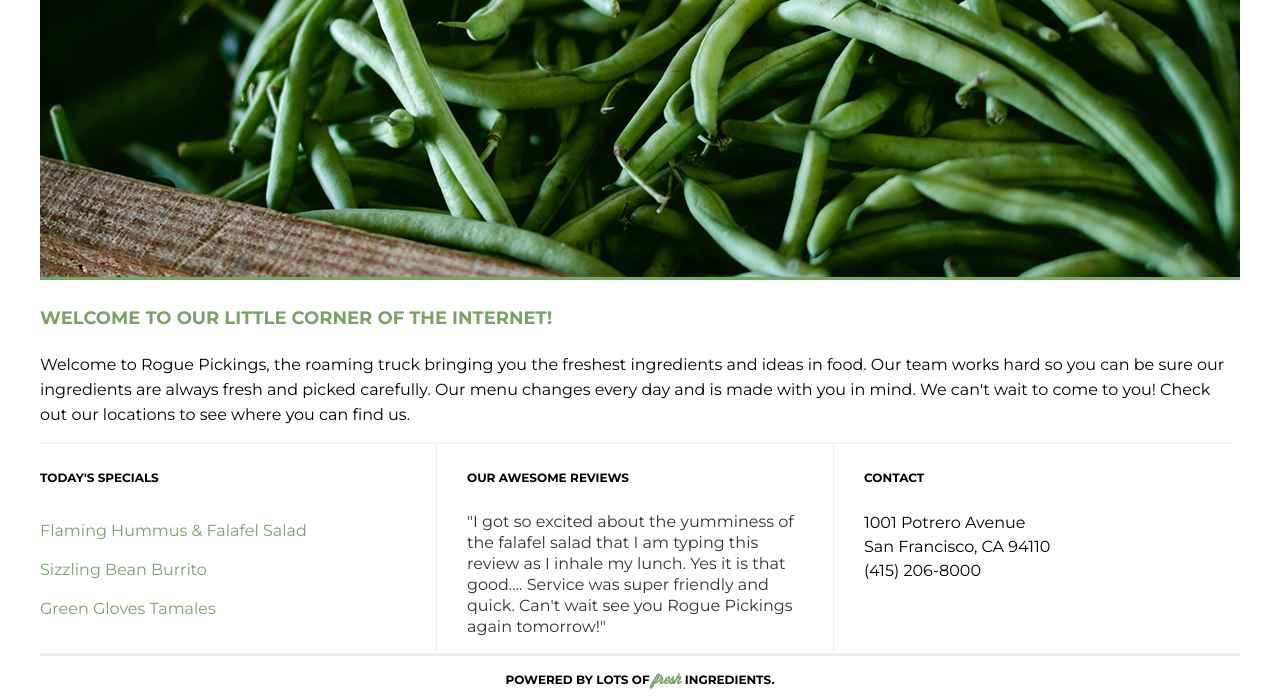
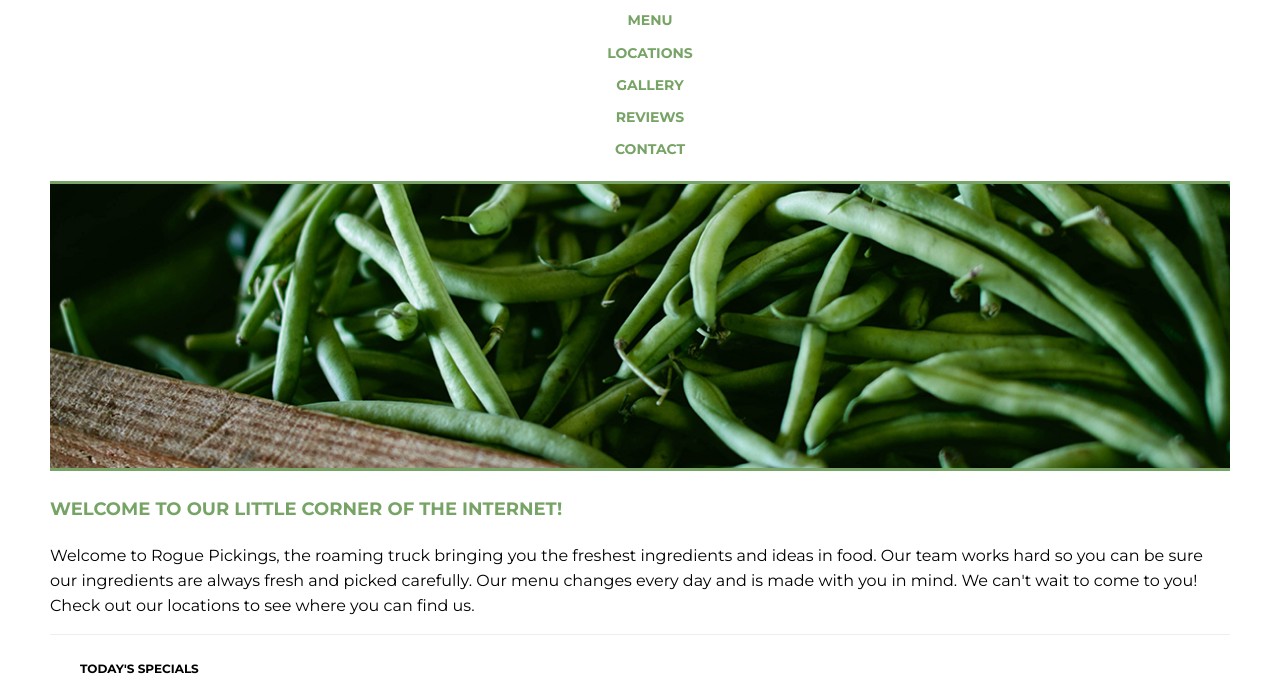
Before and after one commit to MattPahuta/sc-rogue, a plain HTML site: page index.html in a window 1280 px wide. Shown: the part 124-823 px from the top of the page. Drawn offline with Linux system fonts and the light colour scheme.

Commit message:
Update to flexbox

```diff
--- a/css/main.css
+++ b/css/main.css
@@ -3,97 +3,137 @@
 	src: url('../fonts/wisdom-script.otf') format('opentype');
 }
 
+/* Base Styles */
+
+html {
+	font-size: 16px;
+}
+
 body {
 	font-family: 'Montserrat', Helvetica, Arial, sans-serif;
+	font-size: 1em;
+	display: flex;
+	justify-content: center;
+	align-items: center;
 }
 
-.container{
+.page-container {
 	max-width: 1200px;
-	margin: 0 auto;
+	/* margin: 0 auto; */
+	display: flex;
+	flex-flow: row wrap;
+	justify-content: space-around;
+	/* align-items: center; */
 }
 
-h1,
-h2,
-h3,
-h4 {
+h1, h2, h3, h4 {
 	color: black;
 	text-transform: uppercase;
 	font-weight: 700;
 }
+
 h1 {
-	font-size: 30px;
+	font-size: 1.875em;
 }
+
 h2 {
-    font-size: 24px;
+    font-size: 1.5em;
 }
+
 h3 {
-	font-size: 18px;
+	font-size: 1.125em;
 }
+
 h4 {
-	font-size: 12px;
+	font-size: 0.75em;
 }
 
 p {
-	font-size: 14px;
+	font-size: 0.875em;
 	line-height: 21px;
     padding: 0 30px;
 }
 
-/*The widths are in a percentage!*/
+.flex-container {
+	display: flex;
+	justify-content: center;
+	align-items: center;
+	width: 100%;
+	padding: 0 10px;
+}
+
+/* Header Styles */
+
 header {
-	height: 110px;
+	/* height: 110px;
 	border-bottom: 3px solid #77a466;
-	margin: 0 auto;
+	display: flex;
+	justify-content: center;
+	align-items: center;
+	width: 100%; */
 }
 
 header h1 {
-	float: left;
-	margin: 0;
-	padding: 38px 0;
+	/* width: 100%; */
+	border-bottom: 3px solid #77a466;
 }
+
 header h1 span {
 	color: #77a466;
 }
 
-header nav {
-	float: right;
-	padding: 46px 0;
+
+
+nav {
+	display: flex;
+	justify-content: center;
+	align-items: center;
+	width: 100%;
 }
-header nav ul {
-	margin: 0;
+
+nav ul {
+	display: flex;
+	flex-direction: column;
+	justify-content: center;
+	align-items: center;
 	padding: 0;
 }
-header nav ul li {
+
+nav ul li {
 	text-transform: uppercase;
 	font-weight: 700;
 	font-size: 14px;
-	padding: 0 10px;
-	display: inline;
+	/* padding: 0 10px; */
+	list-style: none;
+	line-height: 2.3em;
 }
-header nav ul li a{
+
+nav ul li a{
 	text-decoration: none;
 	color:#77a466;
 }
 
-/*The widths are in a percentage!*/
+/* Top Section Styles */
+
 .top-section,
 .bottom-section {
-	margin: 0 auto;
-	clear: both;
+	/* display: flex;
+	justify-content: center;
+	align-items: center;
+	width: 100%; */
 }
 
 .main-image {
 	height: auto;
-	float: left;
 }
 .main-image img {
 	width: 100%;
+	border-top: 3px solid #77a466;
 	border-bottom: 3px solid #77a466;
 }
 
 .main-title {
 	height: auto;
-	float: left;
 }
 .main-title h3 {
 	text-align: left;
@@ -102,27 +142,26 @@ header nav ul li a{
 }
 .main-title p {
 	padding: 0;
-	font-size: 16px;
-	line-height: 25px;
+	font-size: 1em;
+	line-height: 1.575em;
 }
+
+/* Bottom Section Styles */
 
 .section-one,
 .section-two,
 .section-three {
-	width: 33%;
+	width: 100%;
 	height: auto;
-	float: left;
+	/* float: left; */
 	border-top: 1px solid #eee;
 }
 
 .section-one h4 {
-	padding: 10px 0;
+	padding: 10px 30px;
 }
 
-.section-two {
-	border-left: 1px solid #eee;
-	border-right: 1px solid #eee;
-}
+
 
 .section-two h4,
 .section-three h4 {
@@ -134,22 +173,23 @@ header nav ul li a{
 	padding: 0;
 }
 .menu li {
-	padding: 10px 0;
+	padding: 10px 30px;
 	color:#77a466;
 }
 
 .reviews {
 	color: #333;
-	font-size: 16px;
-	line-height: 21px;
+	font-size: 1em;
+	line-height: 1.3125em;
 }
 
 .address {
-	font-size: 16px;
-	line-height: 24px;
+	font-size: 1em;
+	line-height: 1.3125em;
 }
 
-/*The widths are in a percentage!*/
+/* Footer Styles */
+
 footer {
 	height: 50px;
 	border-top: 3px solid #eee;
@@ -161,5 +201,46 @@ footer span {
 	font-family: 'Wisdom Script', cursive;
 	text-transform: lowercase;
 	color: #77a466;
+	font-size: 0.875em;
+}
+
+
+/***** Media Queries ******/
+
+/* Tablet Styles */
+
+
+
+
+/* Desktop Styles */
+
+
+
+/* header nav ul li {
+	text-transform: uppercase;
+	font-weight: 700;
 	font-size: 14px;
+	padding: 0 10px;
+	display: inline;
+} */
+
+/* header h1 {
+	float: left;
+	margin: 0;
+	padding: 38px 0;
+} */
+
+/* header nav {
+	float: right;
+	padding: 46px 0;
 }
+
+header nav ul {
+	margin: 0;
+	padding: 0;
+} */
+
+/* .section-two {
+	border-left: 1px solid #eee;
+	border-right: 1px solid #eee;
+} */
--- a/index.html
+++ b/index.html
@@ -10,9 +10,12 @@
         <link href="https://fonts.googleapis.com/css?family=Montserrat:400,700" rel="stylesheet">
     </head>
     <body>
-        <div class="container">
+        <div class="page-container">
             <header>
+                <div class="flex-container">
                     <h1><span>rogue</span> pickings</h1>
+                </div>
+                <div class="flex-container">
                     <nav>
                         <ul>
                             <li>
@@ -36,13 +39,22 @@
                         </ul>
                     </nav>
                 </header>
+            </header>
+
+            <div class="flex-container">
                 <section class="top-section">
-                <div class="main-image"><img src="img/download.jpg" alt="green beans" /></div>
+                    <div class="main-image">
+                        <img src="img/download.jpg" alt="green beans" />
+                    </div>
+
                     <div class="main-title">
                         <h3>Welcome to our little corner of the internet!</h3>
                         <p>Welcome to Rogue Pickings, the roaming truck bringing you the freshest ingredients and ideas in food. Our team works hard so you can be sure our ingredients are always fresh and picked carefully. Our menu changes every day and is made with you in mind. We can't wait to come to you! Check out our locations to see where you can find us.</p>
                     </div>
                 </section>
+            </div>
+
+            <div class="flex-container">
                 <section class="bottom-section">
                     <div class="section-one">
                         <h4>Today's Specials</h4>
@@ -62,9 +74,13 @@
                             (415) 206-8000 </p>
                     </div>
                 </section>
+            </div>
+
+            <div class="flex-container">
                 <footer>
                     <h4>Powered by lots of <span>fresh</span> ingredients.</h4>
                 </footer>
             </div>
+        </div>
     </body>
 </html>
```
Lines whose indentation alone changed are shown as unchanged.
